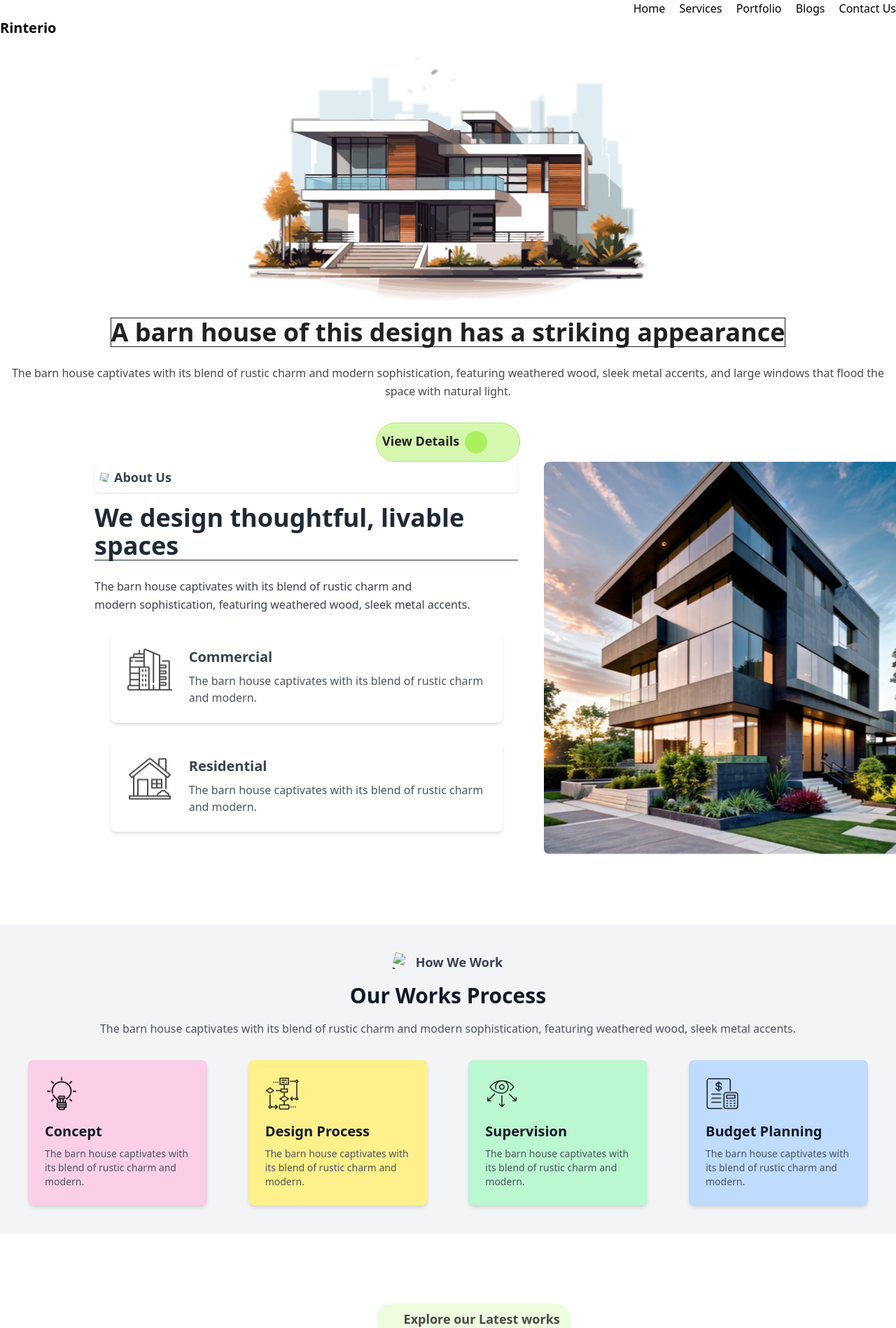
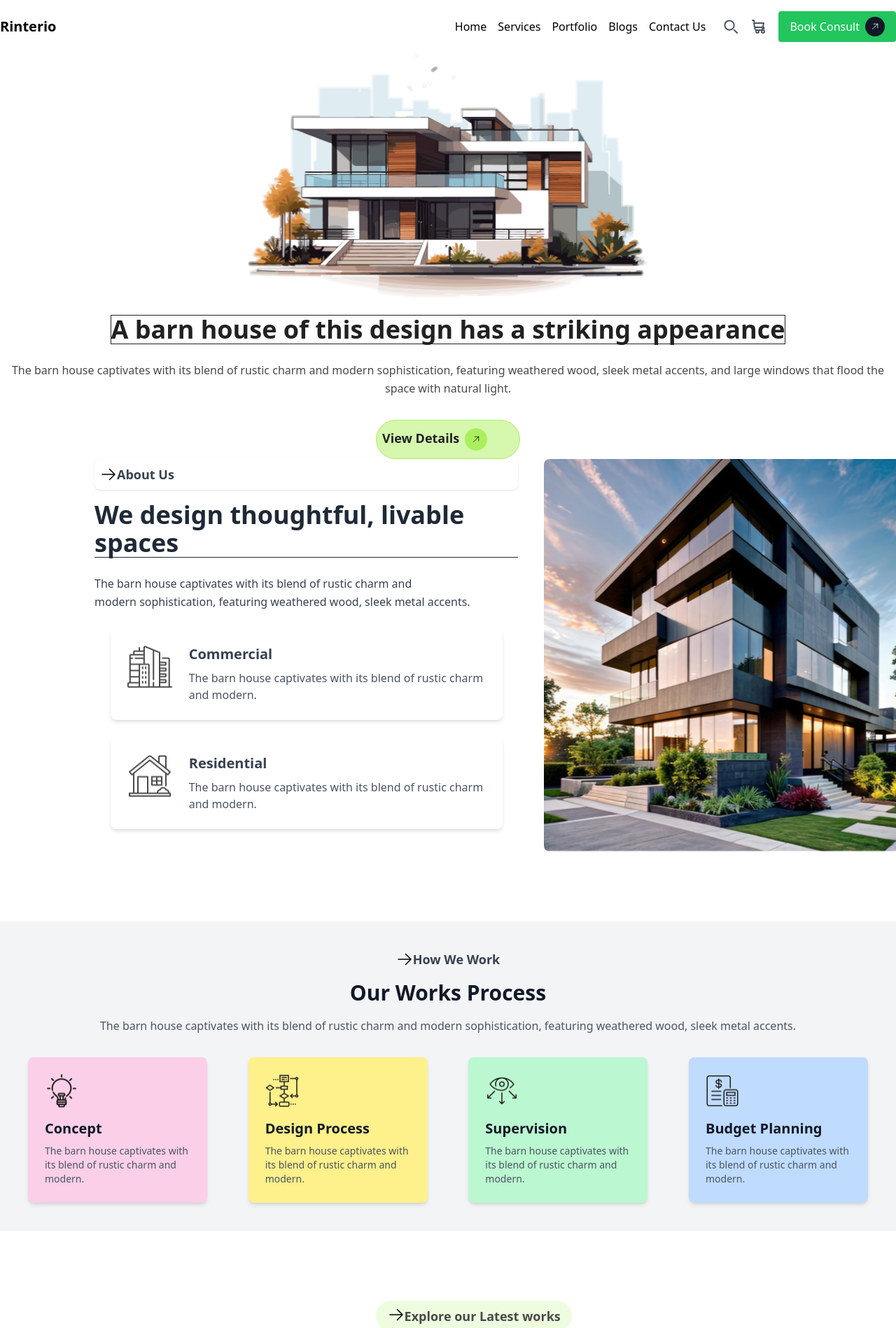
Before and after one commit to nupurruet/assignment-3, a plain HTML site: page index.html in a window 1280 px wide. Shown: the top 1898 px of the page at 70% size. Drawn offline with nearby package versions, Linux system fonts and the light colour scheme.

Commit message:
fifth commit

```diff
--- a/index.html
+++ b/index.html
@@ -9,23 +9,52 @@
 <body class="font-sans">
 
     <!-- Navigation -->
-    <nav style="background: linear-gradient(360deg, #FFFFFF 0%, rgba(255, 255, 255, 0) 100%);">
-        <div class="container mx-auto flex justify-between items-center">
+    <header class="bg-white bg-gradient-to-b from-white to-transparent">
+        <nav class="container mx-auto flex justify-between items-center py-4">
+            <!-- Logo or Brand Name -->
+
+
             <div class="text-xl font-bold">Rinterio</div>
-            <div class="space-x-4">
+
+            <!-- Navigation Links, Icons, and Button -->
+            <div class="flex items-center space-x-6">
+                <!-- Navigation Links -->
+                <div class="flex space-x-4">
                     <a href="#" class="hover:text-gray-300">Home</a>
                     <a href="#" class="hover:text-gray-300">Services</a>
                     <a href="#" class="hover:text-gray-300">Portfolio</a>
                     <a href="#" class="hover:text-gray-300">Blogs</a>
                     <a href="#" class="hover:text-gray-300">Contact Us</a>
-                <a class="w-[212px] h-[56px] p-3 gap-2 rounded-tl-lg bg-custom-bg opacity-0 rotate-[-0.02deg] flex items-center justify-center">
-                    Book Consult
-                  </a>
+                </div>
 
+                <!-- Icons and Button -->
+                <div class="flex items-center space-x-4">
+                    <!-- Search Icon -->
+                    <svg class="w-6 h-6 text-gray-600 cursor-pointer" fill="none" stroke="currentColor" viewBox="0 0 24 24" xmlns="http://www.w3.org/2000/svg">
+                        <path stroke-linecap="round" stroke-linejoin="round" stroke-width="2" d="M21 21l-4.35-4.35M16.65 10.65A6.65 6.65 0 1010.65 16.65 6.65 6.65 0 0016.65 10.65z"></path>
+                    </svg>
 
+                    <!-- Shopping Cart Icon -->
+                    <svg class="w-6 h-6 text-gray-600 cursor-pointer" fill="none" stroke="currentColor" viewBox="0 0 24 24" xmlns="http://www.w3.org/2000/svg">
+                        <path stroke-linecap="round" stroke-linejoin="round" stroke-width="2" d="M3 3h2l.34 2.04M7 13h12l.34 2.04M10 21a2 2 0 100-4 2 2 0 000 4zm8 0a2 2 0 100-4 2 2 0 000 4zM5 7h14l-1.68 8.16A2 2 0 0115.38 17H8.62a2 2 0 01-1.96-1.54L5 7z"></path>
+                    </svg>
+
+                    <!-- Book Consult Button -->
+                    <button class="bg-green-500 text-white py-2 px-4 rounded flex items-center space-x-2 hover:bg-green-600 focus:outline-none focus:ring-2 focus:ring-blue-300">
+
+                        <span>Book Consult</span>
+                        <div class="bg-gray-900 p-2 rounded-full flex items-center justify-center">
+                            <svg xmlns="http://www.w3.org/2000/svg" fill="none" viewBox="0 0 24 24" stroke-width="1.5" stroke="white" class="size-6 w-3 h-3">
+                                <path stroke-linecap="round" stroke-linejoin="round" d="m4.5 19.5 15-15m0 0H8.25m11.25 0v11.25" />
+                              </svg>
+
+                    </button>
                 </div>
             </div>
         </nav>
+    </header>
+
+
     <section class="flex flex-col items-center">
         <div class="bg-[url('./assets/banner.png')] bg-center bg-cover bg-no-repeat mb-6 w-[571.2px] h-[350px]">
         </div>
@@ -45,7 +74,9 @@
               View Details
             </div>
             <div class="rounded-[32px] bg-[#ABEF5F] flex p-2.5 w-8 h-8 box-border">
-              <img class="w-3 h-3" src="../assets/vectors/group_135_x2.svg" />
+                <svg xmlns="http://www.w3.org/2000/svg" fill="none" viewBox="0 0 24 24" stroke-width="1.5" stroke="black" class="size-6 w-3 h-3">
+                    <path stroke-linecap="round" stroke-linejoin="round" d="m4.5 19.5 15-15m0 0H8.25m11.25 0v11.25" />
+                  </svg>
             </div>
           </div>
 
@@ -58,7 +89,9 @@
           <!-- About Us Section -->
           <div class="mb-[24.2px] flex flex-col w-fit">
             <div class="flex items-center mb-4 bg-white p-2 rounded-lg shadow">
-              <img class="rotate-12 mr-2 w-3 h-3" src="../assets/vectors/group_12_x2.svg" alt="Icon">
+                <svg xmlns="http://www.w3.org/2000/svg" fill="none" viewBox="0 0 24 24" stroke-width="1.5" stroke="currentColor" class="size-6">
+                    <path stroke-linecap="round" stroke-linejoin="round" d="M13.5 4.5 21 12m0 0-7.5 7.5M21 12H3" />
+                  </svg>
               <span class="font-bold text-lg text-gray-700">About Us</span>
             </div>
             <div class="flex flex-col">
@@ -106,7 +139,10 @@
     <!-- Title Section -->
     <div class="text-center mb-8">
       <div class="flex items-center justify-center mb-4">
-        <img class="w-6 h-6 rotate-12 mr-2" src="../assets/vectors/group_118_x2.svg" alt="Icon">
+        <svg xmlns="http://www.w3.org/2000/svg" fill="none" viewBox="0 0 24 24" stroke-width="1.5" stroke="currentColor" class="size-6">
+            <path stroke-linecap="round" stroke-linejoin="round" d="M13.5 4.5 21 12m0 0-7.5 7.5M21 12H3" />
+          </svg>
+
         <span class="font-bold text-lg text-gray-700">How We Work</span>
       </div>
       <h2 class="text-3xl font-extrabold text-gray-900 mb-4">Our Works Process</h2>
@@ -158,7 +194,10 @@
     <div class="mb-[32.2px] flex flex-col items-center w-fit border-box">
       <div class="rounded-[24px] bg-[rgba(171,239,95,0.2)] mb-4 flex p-[8px_16.4px] border-box">
         <div class="flex flex-row border-box">
-          <img class="rotate-[44.981deg] mr-2.5 w-3 h-3" src="./assets/vectors/group_15_x2.svg" />
+            <svg xmlns="http://www.w3.org/2000/svg" fill="none" viewBox="0 0 24 24" stroke-width="1.5" stroke="currentColor" class="size-6">
+                <path stroke-linecap="round" stroke-linejoin="round" d="M13.5 4.5 21 12m0 0-7.5 7.5M21 12H3" />
+              </svg>
+
           <span class="break-words font-manrope font-bold text-lg text-[#494949]">
             Explore our Latest works
           </span>
@@ -191,7 +230,9 @@
                 View Details
               </div>
               <div class="rounded-full bg-[#ABEF5F] flex p-2.5 w-8 h-8 border-box">
-                <img class="w-3 h-3" src="../assets/" />
+                <svg xmlns="http://www.w3.org/2000/svg" fill="none" viewBox="0 0 24 24" stroke-width="1.5" stroke="black" class="size-6 w-3 h-3">
+                    <path stroke-linecap="round" stroke-linejoin="round" d="m4.5 19.5 15-15m0 0H8.25m11.25 0v11.25" />
+                  </svg>
               </div>
             </div>
           </div>
@@ -220,7 +261,10 @@
                 View Details
               </div>
               <div class="rounded-full bg-[#ABEF5F] flex p-2.5 w-8 h-8 border-box">
-                <img class="w-3 h-3" src="./assets/" />
+                <svg xmlns="http://www.w3.org/2000/svg" fill="none" viewBox="0 0 24 24" stroke-width="1.5" stroke="black" class="size-6 w-3 h-3">
+                    <path stroke-linecap="round" stroke-linejoin="round" d="m4.5 19.5 15-15m0 0H8.25m11.25 0v11.25" />
+                  </svg>
+
               </div>
             </div>
           </div>
@@ -315,7 +359,11 @@
           <div class="flex flex-col items-center mb-12">
             <div class="flex items-center mb-4">
               <div class="rounded-full bg-green-300 p-2 w-8 h-8 flex items-center justify-center mr-3">
-                <img class="w-3 h-3" src="./assets/vectors/group_134_x2.svg" alt="Icon" />
+                <svg xmlns="http://www.w3.org/2000/svg" fill="none" viewBox="0 0 24 24" stroke-width="1.5" stroke="black" class="size-6 w-3 h-3">
+                    <path stroke-linecap="round" stroke-linejoin="round" d="m4.5 19.5 15-15m0 0H8.25m11.25 0v11.25" />
+                  </svg>
+
+
               </div>
               <span class="text-4xl font-extrabold">Rinterio</span>
             </div>
@@ -336,7 +384,12 @@
             <a href="#" class="bg-green-300 text-gray-900 font-extrabold text-lg py-2 px-6 rounded-full flex items-center space-x-2 hover:bg-green-400 transition-colors">
               <span>Book Consult</span>
               <div class="bg-gray-900 p-2 rounded-full flex items-center justify-center">
-                <img class="w-3 h-3" src="./assets/vectors/group_1_x2.svg" alt="Icon" />
+                <svg xmlns="http://www.w3.org/2000/svg" fill="none" viewBox="0 0 24 24" stroke-width="1.5" stroke="white" class="size-6 w-3 h-3">
+                    <path stroke-linecap="round" stroke-linejoin="round" d="m4.5 19.5 15-15m0 0H8.25m11.25 0v11.25" />
+                  </svg>
+
+
+
               </div>
             </a>
           </div>
```
Lines whose indentation alone changed are shown as unchanged.
